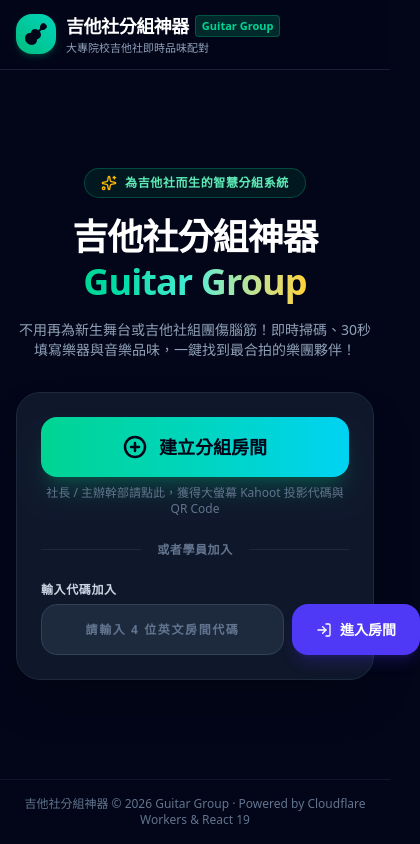
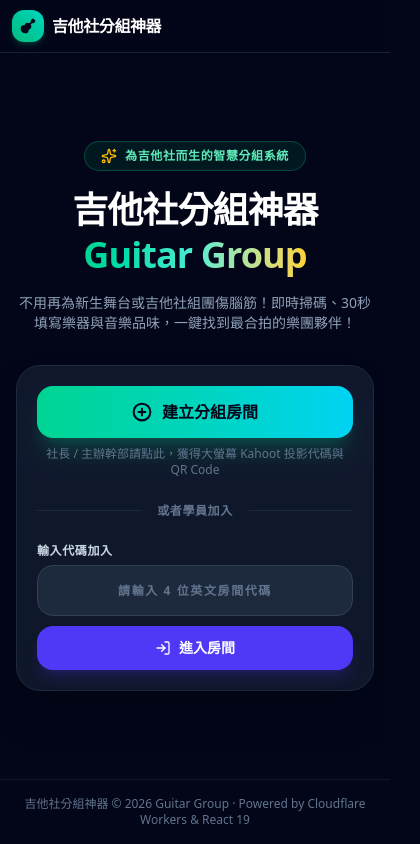
Before and after one commit to egger-meow/guitar-grouper, a React (Vite) app: page / in a window 390 px wide. Shown: the whole page, 420 px wide, since content can reach past the window. Built offline with nearby package versions, Linux system fonts and the light colour scheme.

Commit message:
fix(mobile): resolve mobile layout overflow, squished navbar and responsive touch targets

```diff
--- a/index.html
+++ b/index.html
@@ -1,5 +1,5 @@
 <!doctype html>
-<html lang="zh-TW">
+<html lang="zh-TW" class="overflow-x-hidden">
   <head>
     <meta charset="UTF-8" />
     <meta name="viewport" content="width=device-width, initial-scale=1.0, maximum-scale=1.0, user-scalable=no, viewport-fit=cover" />
@@ -9,7 +9,7 @@
     <meta name="format-detection" content="telephone=no" />
     <title>Guitar Group - 吉他社分組神器</title>
   </head>
-  <body class="min-h-screen bg-slate-950 text-slate-100 antialiased selection:bg-amber-400 selection:text-slate-950 overscroll-none">
+  <body class="min-h-screen bg-slate-950 text-slate-100 antialiased selection:bg-amber-400 selection:text-slate-950 overscroll-none overflow-x-hidden">
     <div id="root"></div>
     <script type="module" src="/src/main.tsx"></script>
   </body>
--- a/src/App.tsx
+++ b/src/App.tsx
@@ -132,32 +132,32 @@
   return (
     <div className="min-h-screen bg-slate-950 text-slate-100 flex flex-col font-sans selection:bg-emerald-500 selection:text-slate-950">
       {/* Top Navbar */}
-      <header className="sticky top-0 z-50 backdrop-blur-md bg-slate-950/80 border-b border-slate-800/80 px-4 py-3">
-        <div className="max-w-6xl mx-auto flex items-center justify-between">
+      <header className="sticky top-0 z-50 backdrop-blur-md bg-slate-950/80 border-b border-slate-800/80 px-3 sm:px-4 py-2.5 sm:py-3">
+        <div className="max-w-6xl mx-auto flex items-center justify-between gap-2">
           <button
             type="button"
             onClick={() => navigateTo({ room: '', host: false })}
-            className="flex items-center gap-2.5 text-left group cursor-pointer"
+            className="flex items-center gap-2 sm:gap-2.5 text-left group cursor-pointer min-w-0"
           >
-            <div className="w-10 h-10 rounded-2xl bg-gradient-to-tr from-emerald-500 to-teal-400 flex items-center justify-center text-slate-950 shadow-md shadow-emerald-500/20 group-hover:scale-105 transition-transform">
-              <Guitar className="w-6 h-6 fill-current" />
+            <div className="w-8 h-8 sm:w-10 sm:h-10 rounded-xl sm:rounded-2xl bg-gradient-to-tr from-emerald-500 to-teal-400 flex items-center justify-center text-slate-950 shadow-md shadow-emerald-500/20 group-hover:scale-105 transition-transform shrink-0">
+              <Guitar className="w-4 h-4 sm:w-6 sm:h-6 fill-current" />
             </div>
-            <div>
-              <div className="flex items-center gap-1.5">
-                <span className="font-black text-lg text-white tracking-tight">
+            <div className="min-w-0">
+              <div className="flex items-center gap-1.5 flex-nowrap">
+                <span className="font-black text-base sm:text-lg text-white tracking-tight whitespace-nowrap">
                   吉他社分組神器
                 </span>
-                <span className="text-[11px] font-bold px-1.5 py-0.5 rounded bg-emerald-500/20 text-emerald-400 border border-emerald-500/30">
+                <span className="hidden sm:inline-block text-[11px] font-bold px-1.5 py-0.5 rounded bg-emerald-500/20 text-emerald-400 border border-emerald-500/30 whitespace-nowrap">
                   Guitar Group
                 </span>
               </div>
-              <p className="text-[11px] text-slate-400">大專院校吉他社即時品味配對</p>
+              <p className="hidden sm:block text-[11px] text-slate-400 truncate">大專院校吉他社即時品味配對</p>
             </div>
           </button>
 
           {/* Room status / back button */}
           {route.room && (
-            <div className="flex items-center gap-3">
+            <div className="flex items-center gap-2 sm:gap-3 shrink-0">
               <div className="hidden sm:flex items-center gap-2 px-3 py-1 rounded-full bg-slate-900 border border-slate-800 text-xs">
                 <span
                   className={`w-2 h-2 rounded-full ${
@@ -171,9 +171,9 @@
               <button
                 type="button"
                 onClick={() => navigateTo({ room: '', host: false })}
-                className="flex items-center gap-1.5 px-3 py-1.5 rounded-xl bg-slate-900 hover:bg-slate-800 border border-slate-800 text-xs text-slate-300 font-medium transition-all cursor-pointer"
+                className="flex items-center gap-1 sm:gap-1.5 px-2.5 sm:px-3 py-1.5 rounded-xl bg-slate-900 hover:bg-slate-800 border border-slate-800 text-xs text-slate-300 font-medium transition-all cursor-pointer whitespace-nowrap shrink-0"
               >
-                <ArrowLeft className="w-3.5 h-3.5" />
+                <ArrowLeft className="w-3.5 h-3.5 shrink-0" />
                 <span>返回大廳</span>
               </button>
             </div>
@@ -217,16 +217,16 @@
             </div>
 
             {/* Actions Card */}
-            <div className="bg-slate-900 border border-slate-800 rounded-3xl p-6 sm:p-8 shadow-2xl space-y-6">
+            <div className="bg-slate-900 border border-slate-800 rounded-3xl p-5 sm:p-8 shadow-2xl space-y-6">
               {/* Option A: Create Room (Host) */}
               <div className="space-y-2">
                 <button
                   type="button"
                   disabled={isCreating}
                   onClick={handleCreateRoom}
-                  className="w-full py-4 px-6 rounded-2xl font-black text-lg bg-gradient-to-r from-emerald-400 via-teal-400 to-cyan-400 hover:from-emerald-300 hover:to-teal-300 text-slate-950 flex items-center justify-center gap-3 shadow-xl shadow-emerald-500/20 active:scale-98 transition-all cursor-pointer"
+                  className="w-full py-3.5 sm:py-4 px-5 sm:px-6 rounded-2xl font-black text-base sm:text-lg bg-gradient-to-r from-emerald-400 via-teal-400 to-cyan-400 hover:from-emerald-300 hover:to-teal-300 text-slate-950 flex items-center justify-center gap-2.5 sm:gap-3 shadow-xl shadow-emerald-500/20 active:scale-98 transition-all cursor-pointer"
                 >
-                  <PlusCircle className="w-6 h-6 stroke-[2.5]" />
+                  <PlusCircle className="w-5 h-5 sm:w-6 sm:h-6 stroke-[2.5] shrink-0" />
                   <span>{isCreating ? '正在建立房間...' : '建立分組房間'}</span>
                 </button>
                 <p className="text-slate-500 text-xs">
@@ -247,20 +247,20 @@
                   <label className="block text-slate-300 text-xs font-bold uppercase tracking-wider mb-1.5">
                     輸入代碼加入
                   </label>
-                  <div className="flex gap-2">
+                  <div className="flex flex-col sm:flex-row gap-2.5">
                     <input
                       type="text"
                       maxLength={4}
                       value={inputCode}
                       onChange={(e) => setInputCode(e.target.value.toUpperCase())}
                       placeholder="請輸入 4 位英文房間代碼"
-                      className="flex-1 px-4 py-3 rounded-2xl bg-slate-800 border border-slate-700 text-white font-mono font-bold tracking-widest text-center text-lg placeholder:text-slate-500 placeholder:text-xs placeholder:font-sans focus:outline-none focus:ring-2 focus:ring-amber-400 uppercase"
+                      className="w-full sm:flex-1 min-w-0 px-4 py-3 rounded-2xl bg-slate-800 border border-slate-700 text-white font-mono font-bold tracking-widest text-center text-lg placeholder:text-slate-500 placeholder:text-xs placeholder:font-sans focus:outline-none focus:ring-2 focus:ring-amber-400 uppercase"
                     />
                     <button
                       type="submit"
-                      className="px-6 py-3 rounded-2xl bg-indigo-600 hover:bg-indigo-500 text-white font-bold text-sm shadow-lg shadow-indigo-600/20 active:scale-95 transition-all cursor-pointer flex items-center gap-2 shrink-0"
+                      className="w-full sm:w-auto px-6 py-3 rounded-2xl bg-indigo-600 hover:bg-indigo-500 text-white font-bold text-sm shadow-lg shadow-indigo-600/20 active:scale-95 transition-all cursor-pointer flex items-center justify-center gap-2 shrink-0 whitespace-nowrap"
                     >
-                      <LogIn className="w-4 h-4" />
+                      <LogIn className="w-4 h-4 shrink-0" />
                       <span>進入房間</span>
                     </button>
                   </div>
--- a/src/components/GroupingBoard.tsx
+++ b/src/components/GroupingBoard.tsx
@@ -115,9 +115,9 @@
       <p className="text-xs text-slate-400">拖曳成員到另一組或未分組區；手機可使用成員卡片的選單。一般移動不需確認，可復原上一步。</p>
     </div>
     <div className="flex flex-wrap gap-2">
-      <button disabled={busy || !canUndo} onClick={() => void act('undo')} className="rounded-xl bg-slate-700 px-4 py-2 text-sm text-white disabled:opacity-40">復原上一步</button>
-      <button disabled={busy || !pending.length} onClick={() => void act('fill')} className="rounded-xl bg-indigo-700 px-4 py-2 text-sm text-white disabled:opacity-40">演算法安排未分組成員</button>
-      {onRerun && <button disabled={busy} onClick={() => { if (window.confirm('將重新安排所有成員並取代目前草稿，成員仍看到上次發布的結果。確定重排？')) onRerun(); }} className="rounded-xl border border-slate-600 px-4 py-2 text-sm text-slate-300 disabled:opacity-40">全部重新分組</button>}
+      <button disabled={busy || !canUndo} onClick={() => void act('undo')} className="rounded-xl bg-slate-700 px-3 sm:px-4 py-2 text-xs sm:text-sm text-white disabled:opacity-40 whitespace-nowrap">復原上一步</button>
+      <button disabled={busy || !pending.length} onClick={() => void act('fill')} className="rounded-xl bg-indigo-700 px-3 sm:px-4 py-2 text-xs sm:text-sm text-white disabled:opacity-40 whitespace-nowrap">演算法安排未分組成員</button>
+      {onRerun && <button disabled={busy} onClick={() => { if (window.confirm('將重新安排所有成員並取代目前草稿，成員仍看到上次發布的結果。確定重排？')) onRerun(); }} className="rounded-xl border border-slate-600 px-3 sm:px-4 py-2 text-xs sm:text-sm text-slate-300 disabled:opacity-40 whitespace-nowrap">全部重新分組</button>}
     </div>
     {error && <p role="alert" className="text-sm text-red-300">{error}</p>}
     {notice && <p role="status" className="text-sm text-indigo-200">{notice}</p>}
@@ -140,9 +140,9 @@
       </div>)}
     </div>
     <div className="text-xs text-slate-400 space-y-1">{result.warnings.map((w, i) => <p key={i} className="text-amber-300">{w}</p>)}{result.diagnostics.notesZh.map((n, i) => <p key={i}>{n}</p>)}</div>
-    <div className="sticky bottom-3 rounded-2xl border border-indigo-500/40 bg-slate-950/95 p-3 backdrop-blur flex items-center justify-between gap-3">
-      <span className="text-xs text-slate-300">{busy ? '正在儲存…' : `${changed} 位成員的安排有變動 · ${pending.length} 人未分組`}</span>
-      <button disabled={busy || !dirty} onClick={() => setConfirmPublish(true)} className="shrink-0 rounded-xl bg-indigo-500 px-4 py-3 font-bold text-white disabled:opacity-40">{publishedResult ? '發布更新' : '發布分組結果'}</button>
+    <div className="sticky bottom-3 rounded-2xl border border-indigo-500/40 bg-slate-950/95 p-2.5 sm:p-3 backdrop-blur flex items-center justify-between gap-2 sm:gap-3">
+      <span className="flex-1 min-w-0 text-[11px] sm:text-xs text-slate-300 line-clamp-2">{busy ? '正在儲存…' : `${changed} 位成員的安排有變動 · ${pending.length} 人未分組`}</span>
+      <button disabled={busy || !dirty} onClick={() => setConfirmPublish(true)} className="shrink-0 whitespace-nowrap rounded-xl bg-indigo-500 px-3 sm:px-4 py-2.5 sm:py-3 font-bold text-xs sm:text-sm text-white disabled:opacity-40">{publishedResult ? '發布更新' : '發布分組結果'}</button>
     </div>
     {confirmPublish && <div className="fixed inset-0 z-50 flex items-center justify-center bg-black/70 p-4">
       <div role="dialog" aria-modal="true" aria-labelledby="publish-title" onKeyDown={e => { if (e.key === 'Escape' && !busy) setConfirmPublish(false); }} className="max-w-md rounded-2xl border border-slate-600 bg-slate-900 p-6 space-y-4">
--- a/src/components/ParticipantView.tsx
+++ b/src/components/ParticipantView.tsx
@@ -115,14 +115,14 @@
 
           {/* Participant submitted profile summary */}
           <div className="p-4 rounded-2xl bg-slate-800/80 border border-slate-700 text-left space-y-3">
-            <div className="flex items-center justify-between border-b border-slate-700/60 pb-2">
-              <span className="text-sm font-bold text-white flex items-center gap-2">
-                <span className="text-lg">👤</span> {participant.name}
+            <div className="flex items-center justify-between gap-2 border-b border-slate-700/60 pb-2">
+              <span className="text-sm font-bold text-white flex items-center gap-2 min-w-0">
+                <span className="text-lg shrink-0">👤</span> <span className="truncate">{participant.name}</span>
               </span>
               <button
                 type="button"
                 onClick={() => setIsEditing(true)}
-                className="text-xs text-indigo-400 hover:text-indigo-300 flex items-center gap-1 font-medium cursor-pointer"
+                className="text-xs text-indigo-400 hover:text-indigo-300 flex items-center gap-1 font-medium cursor-pointer shrink-0 whitespace-nowrap"
               >
                 <Edit3 className="w-3.5 h-3.5" />
                 <span>修改資料</span>
@@ -282,13 +282,13 @@
                   key={role.id}
                   type="button"
                   onClick={() => toggleRole(role.id)}
-                  className={`flex items-center gap-2 p-3 rounded-2xl border text-left transition-all cursor-pointer ${
+                  className={`flex items-center gap-2 p-2.5 sm:p-3 rounded-2xl border text-left transition-all cursor-pointer ${
                     isSelected
                       ? 'bg-gradient-to-r from-emerald-600/40 to-teal-600/40 border-emerald-400 text-white shadow-lg ring-1 ring-emerald-400/50'
                       : 'bg-slate-800/60 hover:bg-slate-800 border-slate-700/80 text-slate-300'
                   }`}
                 >
-                  <span className="text-lg">
+                  <span className="text-lg shrink-0">
                     {role.id === 'acoustic_guitar' && '🎸'}
                     {role.id === 'electric_guitar' && '⚡'}
                     {role.id === 'cajon' && '🥁'}
@@ -300,7 +300,7 @@
                     {role.id === 'other' && '➕'}
                   </span>
                   <div className="flex-1 min-w-0">
-                    <div className="text-xs font-bold truncate">{role.nameZh}</div>
+                    <div className="text-xs font-bold leading-tight">{role.nameZh}</div>
                   </div>
                   {isSelected && <Check className="w-3.5 h-3.5 text-emerald-400 shrink-0" />}
                 </button>
@@ -378,8 +378,8 @@
                         : 'bg-slate-800/80 hover:bg-slate-800 text-slate-300 border-slate-700/80'
                     }`}
                   >
-                    <div className="flex items-center justify-between gap-1">
-                      <span className="text-xs font-bold truncate">
+                    <div className="flex items-start justify-between gap-1">
+                      <span className="text-xs font-bold leading-snug">
                         {isAny && '🌟 '}
                         {genre.nameZh}
                       </span>
@@ -523,7 +523,7 @@
         )}
 
         {/* Sticky Mobile Submit Bar (Fixed on phone, inline on desktop) */}
-        <div className="fixed sm:static bottom-0 left-0 right-0 p-4 sm:p-0 bg-slate-950/95 sm:bg-transparent backdrop-blur-lg sm:backdrop-blur-none border-t border-slate-800/90 sm:border-0 z-40 pb-safe shadow-2xl">
+        <div className="fixed sm:static bottom-0 left-0 right-0 p-3 sm:p-0 bg-slate-950/95 sm:bg-transparent backdrop-blur-lg sm:backdrop-blur-none border-t border-slate-800/90 sm:border-0 z-40 pb-safe shadow-2xl">
           <div className="max-w-xl mx-auto flex items-center gap-3">
             <div className="sm:hidden flex-1 min-w-0 text-left">
               <div className="text-[11px] text-slate-400 font-medium truncate">
@@ -538,7 +538,7 @@
             </div>
             <button
               type="submit"
-              className="flex-1 sm:w-full py-3.5 sm:py-4 px-6 rounded-2xl font-black text-base sm:text-lg bg-gradient-to-r from-emerald-400 via-teal-400 to-cyan-400 text-slate-950 hover:shadow-lg hover:shadow-emerald-500/25 active:scale-95 transition-all cursor-pointer shadow-lg shadow-emerald-500/10 touch-manipulation"
+              className="w-auto sm:w-full py-3 sm:py-4 px-5 sm:px-6 rounded-2xl font-black text-sm sm:text-lg bg-gradient-to-r from-emerald-400 via-teal-400 to-cyan-400 text-slate-950 hover:shadow-lg hover:shadow-emerald-500/25 active:scale-95 transition-all cursor-pointer shadow-lg shadow-emerald-500/10 touch-manipulation whitespace-nowrap shrink-0"
             >
               🎸 加入房間
             </button>
--- a/src/components/ResultsView.tsx
+++ b/src/components/ResultsView.tsx
@@ -182,7 +182,7 @@
             return (
               <div
                 key={member.id}
-                className={`relative rounded-3xl p-5 border transition-all shadow-xl flex flex-col justify-between ${
+                className={`relative rounded-3xl p-4 sm:p-5 border transition-all shadow-xl flex flex-col justify-between ${
                   isMe
                     ? 'bg-slate-900 border-emerald-400/80 ring-2 ring-emerald-400/30'
                     : 'bg-slate-900 border-slate-800 hover:border-slate-700'
@@ -191,9 +191,9 @@
                 {/* Header: Member Name and Gender badge */}
                 <div>
                   <div className="flex items-center justify-between border-b border-slate-800 pb-3 mb-3">
-                    <div className="flex items-center gap-2.5">
+                    <div className="flex items-center gap-2.5 min-w-0">
                       <div
-                        className={`w-10 h-10 rounded-2xl flex items-center justify-center font-black text-base shadow ${
+                        className={`w-9 h-9 sm:w-10 sm:h-10 rounded-2xl flex items-center justify-center font-black text-base shadow shrink-0 ${
                           isMe
                             ? 'bg-emerald-400 text-slate-950'
                             : 'bg-slate-800 text-indigo-300 border border-slate-700'
@@ -201,13 +201,13 @@
                       >
                         {member.name.slice(0, 1)}
                       </div>
-                      <div>
+                      <div className="min-w-0">
                         <div className="flex items-center gap-2">
-                          <span className="font-extrabold text-white text-base">
+                          <span className="font-extrabold text-white text-base truncate">
                             {member.name}
                           </span>
                           {isMe && (
-                            <span className="text-[10px] font-bold px-2 py-0.5 rounded-full bg-emerald-500/20 text-emerald-300 border border-emerald-500/40">
+                            <span className="text-[10px] font-bold px-2 py-0.5 rounded-full bg-emerald-500/20 text-emerald-300 border border-emerald-500/40 shrink-0">
                               你
                             </span>
                           )}
```
Also changed, not shown: src/components/HostView.tsx (+13 -13 lines).
